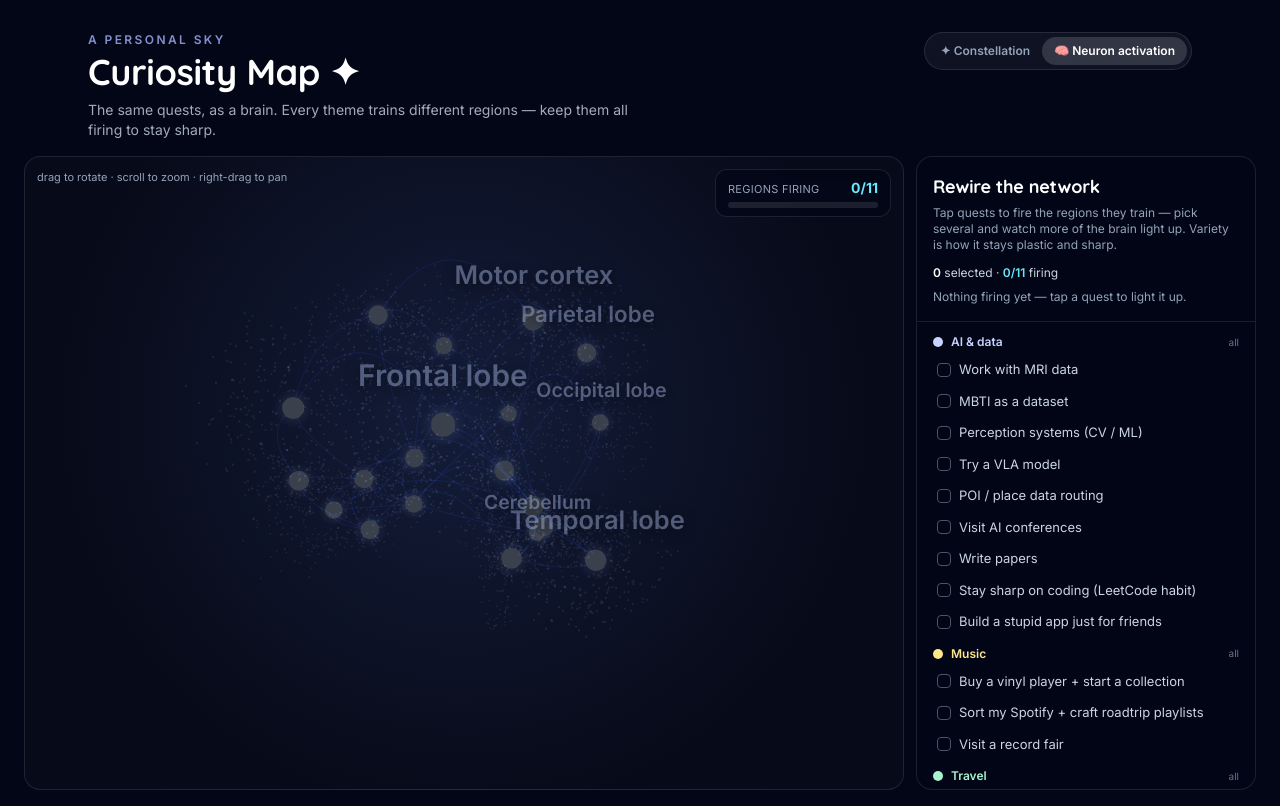
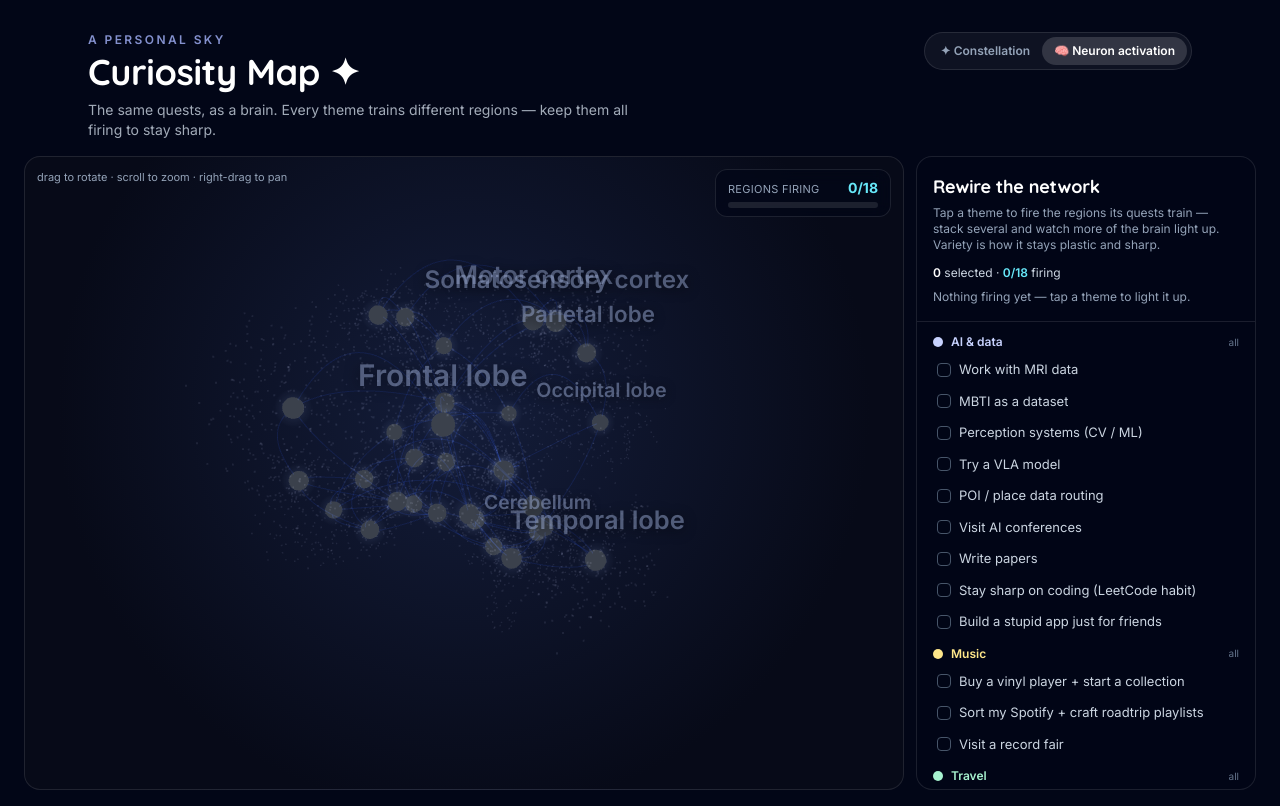
Before and after one commit to rishabhramteke/curiosity-map, a React (Vite) app: page / in a window 1280 px wide. Both pictures are taken after a click on the button "🧠 Neuron activation". Built offline with nearby package versions, Linux system fonts and the light colour scheme.

Commit message:
Section-only quest selection; add 7 brain regions + ex-marine quest

```diff
--- a/src/components/NeuronView.tsx
+++ b/src/components/NeuronView.tsx
@@ -81,13 +81,6 @@ export default function NeuronView({ items }: Props) {
     return map;
   }, [items]);
 
-  function toggleQuest(id: string) {
-    setSelectedIds((prev) => {
-      const next = new Set(prev);
-      next.has(id) ? next.delete(id) : next.add(id);
-      return next;
-    });
-  }
   function toggleTheme(themeId: ThemeId) {
     const ids = (itemsByTheme.get(themeId) ?? []).map((it) => it.id);
     setSelectedIds((prev) => {
@@ -141,7 +134,7 @@ export default function NeuronView({ items }: Props) {
         <div className="border-b border-white/10 p-4">
           <h2 className="font-display text-lg font-bold text-white">Rewire the network</h2>
           <p className="mt-1 text-xs text-slate-400">
-            Tap quests to fire the regions they train — pick several and watch more of the brain light up.
+            Tap a theme to fire the regions its quests train — stack several and watch more of the brain light up.
             Variety is how it stays plastic and sharp.
           </p>
 
@@ -158,7 +151,7 @@ export default function NeuronView({ items }: Props) {
           </div>
 
           {firing.length === 0 ? (
-            <p className="mt-2 text-xs text-slate-400">Nothing firing yet — tap a quest to light it up.</p>
+            <p className="mt-2 text-xs text-slate-400">Nothing firing yet — tap a theme to light it up.</p>
           ) : dark.length > 0 ? (
             <p className="mt-2 text-xs text-amber-300/90">
               Still dark: {dark.map((id) => REGION_BY_ID[id].name).join(', ')}.
@@ -194,8 +187,7 @@ export default function NeuronView({ items }: Props) {
                     const isSel = selectedIds.has(it.id);
                     return (
                       <li key={it.id}>
-                        <button
-                          onClick={() => toggleQuest(it.id)}
+                        <div
                           onMouseEnter={() => setPreviewId(it.id)}
                           onMouseLeave={() => setPreviewId((p) => (p === it.id ? null : p))}
                           className={`flex w-full items-center gap-2 rounded-lg px-3 py-1.5 text-left text-[13px] transition-colors ${
@@ -213,7 +205,7 @@ export default function NeuronView({ items }: Props) {
                             {isSel ? '✓' : ''}
                           </span>
                           <span className="truncate">{it.title}</span>
-                        </button>
+                        </div>
                       </li>
                     );
                   })}
--- a/src/data/brain.ts
+++ b/src/data/brain.ts
@@ -9,15 +9,22 @@ import type { ThemeId } from '../types';
 export type RegionId =
   | 'prefrontal'
   | 'motor'
+  | 'somatosensory'
   | 'parietal'
   | 'temporal'
   | 'occipital'
   | 'broca'
+  | 'wernicke'
+  | 'cingulate'
   | 'hippocampus'
   | 'amygdala'
+  | 'thalamus'
+  | 'hypothalamus'
   | 'cerebellum'
   | 'basalGanglia'
-  | 'insula';
+  | 'accumbens'
+  | 'insula'
+  | 'brainstem';
 
 export type Side = 'L' | 'R' | 'C';
 
@@ -35,15 +42,22 @@ export interface Region {
 export const REGIONS: Region[] = [
   { id: 'prefrontal', name: 'Frontal lobe', blurb: 'Planning, reasoning, focus, decisions.', pos: [0.42, 0.42, 0.82], sides: ['L', 'R'], major: true },
   { id: 'motor', name: 'Motor cortex', blurb: 'Sends the commands that move you.', pos: [0.46, 0.82, 0.12], sides: ['L', 'R'], major: true },
+  { id: 'somatosensory', name: 'Somatosensory cortex', blurb: 'Touch, pressure, proprioception — where your body is.', pos: [0.46, 0.8, -0.12], sides: ['L', 'R'], major: true },
   { id: 'parietal', name: 'Parietal lobe', blurb: 'Space, attention, stitching the senses together.', pos: [0.46, 0.62, -0.5], sides: ['L', 'R'], major: true },
   { id: 'temporal', name: 'Temporal lobe', blurb: 'Hearing, language, faces, memory.', pos: [0.82, -0.3, 0.12], sides: ['L', 'R'], major: true },
   { id: 'occipital', name: 'Occipital lobe', blurb: 'Vision — everything you see.', pos: [0.32, 0.15, -1.05], sides: ['L', 'R'], major: true },
   { id: 'broca', name: "Broca's area", blurb: 'Building speech and language.', pos: [-0.62, 0.0, 0.6], sides: ['L'] },
+  { id: 'wernicke', name: "Wernicke's area", blurb: 'Understanding speech and meaning.', pos: [-0.78, 0.08, -0.42], sides: ['L'] },
+  { id: 'cingulate', name: 'Cingulate cortex', blurb: 'Motivation, focus, regulating emotion.', pos: [0.0, 0.4, 0.18], sides: ['C'] },
   { id: 'hippocampus', name: 'Hippocampus', blurb: 'Forms memories, maps where you are.', pos: [0.42, -0.26, -0.12], sides: ['L', 'R'] },
   { id: 'amygdala', name: 'Amygdala', blurb: 'Emotion and social salience.', pos: [0.44, -0.32, 0.26], sides: ['L', 'R'] },
+  { id: 'thalamus', name: 'Thalamus', blurb: 'Central relay — almost every signal routes through it.', pos: [0.18, 0.02, -0.1], sides: ['L', 'R'] },
+  { id: 'hypothalamus', name: 'Hypothalamus', blurb: 'Drives, hunger, sleep, hormones, body clock.', pos: [0.12, -0.22, 0.08], sides: ['L', 'R'] },
   { id: 'cerebellum', name: 'Cerebellum', blurb: 'Balance, timing, learning smooth skills.', pos: [0.0, -0.56, -0.86], sides: ['C'], major: true },
   { id: 'basalGanglia', name: 'Basal ganglia', blurb: 'Habits, reward, motor routines.', pos: [0.28, 0.06, 0.06], sides: ['L', 'R'] },
+  { id: 'accumbens', name: 'Nucleus accumbens', blurb: 'Reward, motivation, the wanting circuit.', pos: [0.22, -0.12, 0.3], sides: ['L', 'R'] },
   { id: 'insula', name: 'Insula', blurb: 'Taste, body awareness, gut feeling.', pos: [0.52, -0.06, 0.2], sides: ['L', 'R'] },
+  { id: 'brainstem', name: 'Brainstem', blurb: 'Breathing, heartbeat, arousal — keeps you alive and awake.', pos: [0.0, -0.5, -0.32], sides: ['C'] },
 ];
 
 export const REGION_BY_ID: Record<RegionId, Region> = REGIONS.reduce(
@@ -54,14 +68,14 @@ export const REGION_BY_ID: Record<RegionId, Region> = REGIONS.reduce(
 // Which brain regions each curiosity-theme trains. Every region is reached by at
 // least one theme, so a well-rounded life lights the whole brain.
 export const THEME_REGIONS: Record<ThemeId, RegionId[]> = {
-  ai: ['prefrontal', 'parietal'],
-  music: ['temporal', 'cerebellum', 'basalGanglia'],
-  travel: ['hippocampus', 'occipital', 'insula'],
-  pages: ['broca', 'temporal', 'occipital'],
-  making: ['motor', 'parietal', 'cerebellum'],
-  wishlist: ['basalGanglia', 'prefrontal'],
-  movement: ['motor', 'cerebellum', 'basalGanglia'],
-  social: ['prefrontal', 'amygdala', 'temporal'],
+  ai: ['prefrontal', 'parietal', 'thalamus', 'cingulate'],
+  music: ['temporal', 'cerebellum', 'basalGanglia', 'accumbens'],
+  travel: ['hippocampus', 'occipital', 'insula', 'thalamus', 'hypothalamus', 'brainstem'],
+  pages: ['broca', 'wernicke', 'temporal', 'occipital'],
+  making: ['motor', 'somatosensory', 'parietal', 'cerebellum'],
+  wishlist: ['basalGanglia', 'accumbens', 'prefrontal'],
+  movement: ['motor', 'somatosensory', 'cerebellum', 'basalGanglia', 'thalamus', 'brainstem', 'hypothalamus'],
+  social: ['prefrontal', 'amygdala', 'temporal', 'cingulate', 'wernicke'],
 };
 
 export const ALL_REGION_IDS = REGIONS.map((r) => r.id);
--- a/src/data/items.ts
+++ b/src/data/items.ts
@@ -521,6 +521,14 @@ export const ITEMS: Curiosity[] = [
     status: 'todo',
   },
   {
+    id: 'mov-marine',
+    title: 'Find an ex-Marine and learn to fight from him',
+    description:
+      'Real self-defense from someone who lived it. Track one down, trade beers for lessons — striking, grappling, reading a room before it goes wrong. Less sport, more the kind that gets you home.',
+    theme: 'movement',
+    status: 'todo',
+  },
+  {
     id: 'mov-stupidskill',
     title: 'Pick up a stupid useless skill',
     description:
--- a/src/utils/connectome.ts
+++ b/src/utils/connectome.ts
@@ -57,15 +57,23 @@ interface Cluster {
 const CLUSTERS: Record<RegionId, Cluster> = {
   prefrontal: { r: [0.4, 0.46, 0.46], count: 300, shell: 0.55, noise: 0.05 },
   motor: { r: [0.34, 0.2, 0.24], count: 130, shell: 0.5, noise: 0.045 },
+  somatosensory: { r: [0.32, 0.2, 0.22], count: 120, shell: 0.5, noise: 0.045 },
   parietal: { r: [0.36, 0.4, 0.42], count: 230, shell: 0.55, noise: 0.05 },
   temporal: { r: [0.3, 0.3, 0.6], count: 260, shell: 0.55, noise: 0.05 },
   occipital: { r: [0.34, 0.34, 0.32], count: 190, shell: 0.55, noise: 0.05 },
   broca: { r: [0.16, 0.16, 0.16], count: 50, shell: 0.4, noise: 0.04 },
+  wernicke: { r: [0.16, 0.16, 0.18], count: 50, shell: 0.4, noise: 0.04 },
+  cingulate: { r: [0.12, 0.18, 0.42], count: 120, shell: 0.35, noise: 0.035 },
   hippocampus: { r: [0.16, 0.12, 0.34], count: 70, shell: 0.3, noise: 0.03 },
   amygdala: { r: [0.14, 0.14, 0.14], count: 45, shell: 0.3, noise: 0.03 },
+  thalamus: { r: [0.16, 0.16, 0.2], count: 75, shell: 0.3, noise: 0.03 },
+  hypothalamus: { r: [0.1, 0.1, 0.12], count: 35, shell: 0.25, noise: 0.025 },
   cerebellum: { r: [0.62, 0.34, 0.42], count: 430, shell: 0.4, noise: 0.028 },
   basalGanglia: { r: [0.18, 0.2, 0.22], count: 80, shell: 0.3, noise: 0.03 },
+  accumbens: { r: [0.12, 0.12, 0.14], count: 40, shell: 0.25, noise: 0.03 },
   insula: { r: [0.16, 0.18, 0.2], count: 60, shell: 0.3, noise: 0.03 },
+  // brainstem is drawn as a bespoke tapering stalk below, not an ellipsoid blob
+  brainstem: { r: [0.16, 0.45, 0.18], count: 0, shell: 0.3, noise: 0.025 },
 };
 
 // A brain made of glowing "neurons", clustered by region, plus a brainstem stalk.
```
